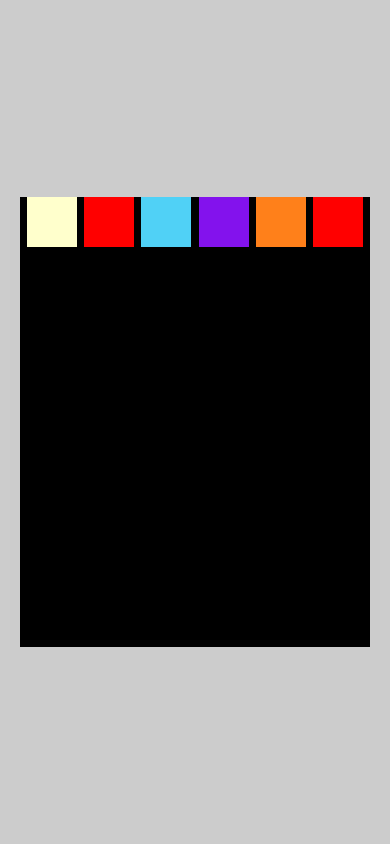
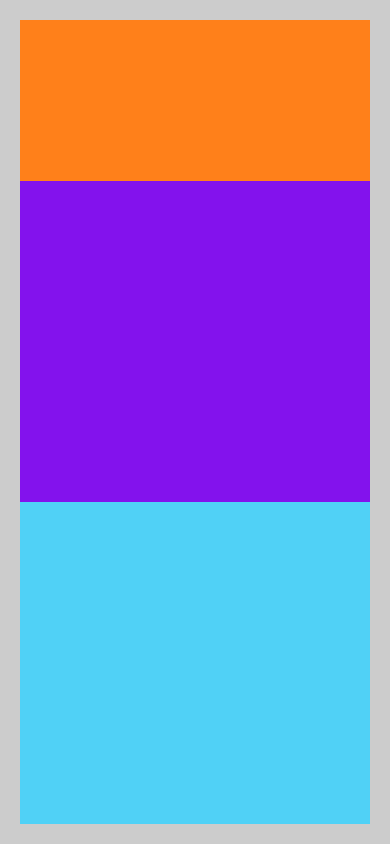
Before and after one commit to regeshengen/react, a React Native app in the folder fundamentos/: screen / in a window 390 px wide. Built offline with nearby package versions, Linux system fonts and the light colour scheme.

Commit message:
flexbox: distribuindo views

```diff
--- a/fundamentos/src/App.js
+++ b/fundamentos/src/App.js
@@ -11,12 +11,13 @@
 import FlexBoxV1 from './components/layout/FlexBoxV1'
 import FlexBoxV2 from './components/layout/FlexBoxV2'
 import FlexBoxV3 from './components/layout/FlexBoxV3'
+import FlexBoxV4 from './components/layout/FlexBoxV4'
 import Style from './components/style'
 
 export default function() {
     return (
         <View style={Style.global}>
-            <FlexBoxV3></FlexBoxV3>
+            <FlexBoxV4></FlexBoxV4>
             {/* <Primeiro></Primeiro>
             <PaiB></PaiB>
             <Pai></Pai>
--- /dev/null
+++ b/fundamentos/src/components/layout/FlexBoxV4.js
@@ -0,0 +1,35 @@
+import React from 'react'
+import { View, StyleSheet } from 'react-native'
+
+export default props => {
+      return(
+         <View style={style.FlexV4}>
+             <View style={style.V1}></View>
+             <View style={style.V2}></View>
+             <View style={style.V3}></View>
+         </View>
+      )
+}
+
+const style = StyleSheet.create({
+    FlexV4: {
+        flexGrow: 1,
+        width: '100%',
+        backgroundColor: '#000'
+    },
+    V1: {
+        flexGrow: 2,
+        width: '100%',
+        backgroundColor: '#FF801A'
+    },
+    V2: {
+        flexGrow: 4,
+        width: '100%',
+        backgroundColor: '#8312ed'
+    },
+    V3: {
+        flexGrow: 4,
+        width: '100%',
+        backgroundColor: '#50d1F6'
+    }
+})
```
